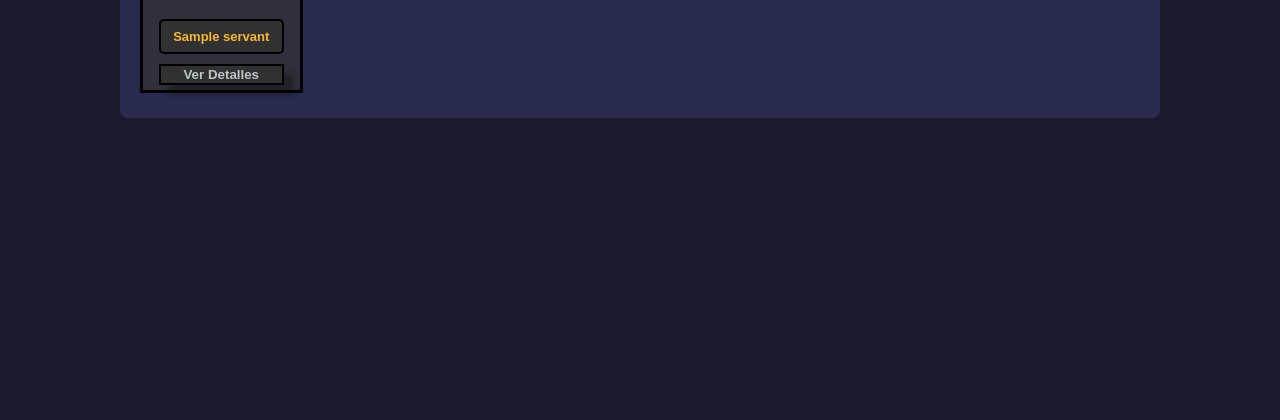
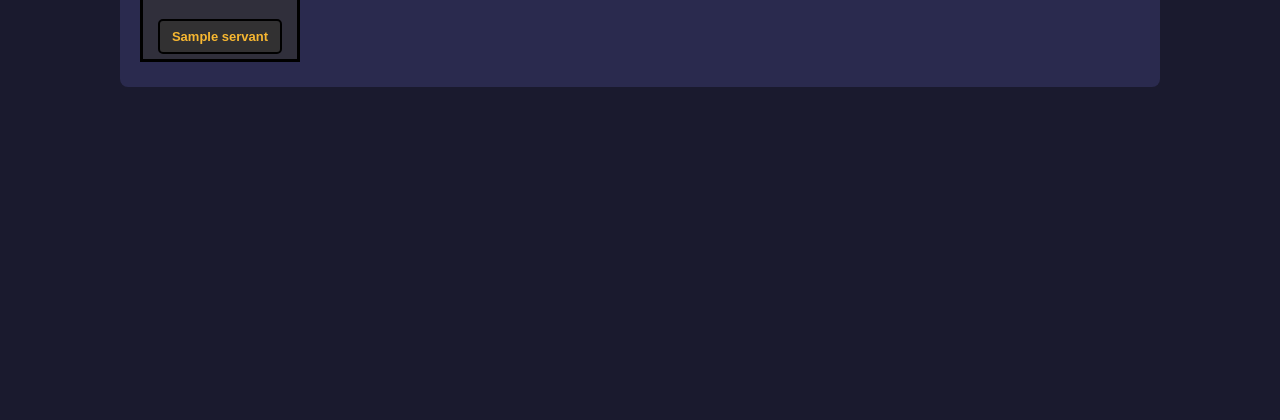
Before and after one commit to DiegoImp/Proyectos_FGO, a Flask app: template templates/main_page.html in a window 1280 px wide. Shown: the part 497-917 px from the top of the page. Run offline with Flask 3, Linux system fonts and the light colour scheme; the template is opened without the code that fills it: most values are stand-ins (such as "Sample title", 1, 10 or a date in 2020).

Commit message:
deleted the ver detalles button

```diff
--- a/static/style.css
+++ b/static/style.css
@@ -25,9 +25,20 @@ main {
 .servants_grid{
     display: grid;
     grid-template-columns: repeat(auto-fill, minmax(160px, 1fr));
-    gap: 5px; /* Aumentamos el espacio para que no se vea tan apretado */
+    gap: 8px; /* Aumentamos el espacio para que no se vea tan apretado */
 
 
+}
+.details_link {
+    text-decoration: none;
+    color: inherit; /* Hereda el color del texto normal */
+    display: inline-block;
+    align-items: center;
+    gap: 40px;
+}
+.details_link:hover.servant_card {
+    transform: scale(1.1);
+    box-shadow: 0 0 15px #f7b731;
 }
 .servant_card{
     display: flex;
@@ -37,18 +48,19 @@ main {
     margin-bottom: 5px;
     border: 3px solid black;
     background-color: #36332c88;
+    transition: background-color 0.3s ease, transform 0.3s ease;
+}
+.servant_card:hover {
+    transform: scale(1.1);
+    background-color: #635e5088; /* Un dorado más claro */
+    color: #1a1a2e;
+
+
 }
 
 .face_main {
     margin-top: 10px;
     object-fit: cover;
-
-
-
-}
-.face_main:hover {
-
-    box-shadow: 0 0 10px #f7b731;
 }
 .see_details_servant{
     display: flex;
@@ -71,40 +83,3 @@ h3 {
     width: 80%;
     box-sizing: border-box;
 }
-.details_link {
-    text-decoration: none;
-    color: inherit; /* Hereda el color del texto normal */
-    display: block;
-    width: 80%;
-
-    align-items: center;
-    gap: 15px;
-     /* Espacio entre la imagen y el nombre */
-}
-.details_link:hover.details-button {
-    transform: scale(1.1);
-    box-shadow: 0 0 15px #f7b731;
-}
-.details_button {
-    display: inline-block; /* Para que respete el padding y margin */
-    margin-top: 5px; /* Espacio arriba del botón */
-    margin-bottom: 5px;
-    width: 100%;
-
-    background-color: #36332c88;
-    color: #bec5c7;
-
-    text-decoration: none;   /* Le saca el subrayado feo al link */
-    font-weight: bold;       /* Letra en negrita */
-      /* Bordes redondeados */
-    border: 2px solid black; /*  Borde invisible para alinear */
-    box-shadow: 10px 10px 6px rgba(0, 0, 0, 0.3); /* Sombra para darle profundidad */
-    /* Hace que el cambio sea suave (0.3 segundos) */
-    transition: background-color 0.3s ease, transform 0.3s ease;
-}
-.details_button:hover {
-    background-color: #ffde8a; /* Un dorado más claro */
-    color: #1a1a2e;
-    /* Hacemos que se mueva un poquito */
-    transform: translateY(-3px);
-}
--- a/templates/main_page.html
+++ b/templates/main_page.html
@@ -14,8 +14,10 @@
     </header>
     <main>
         <h2>Servants</h2>
+
         <div class="servants_grid">
             {% for servant in servants_main_page %}
+                <a href="/servant/{{ servant.collectionNo }}" class="details_link">
                     <div class="servant_card">
                         <img
                             src="{{ servant.face }}"
@@ -23,11 +25,9 @@
                             class="face_main">
                         <div class="see_details_servant">
                             <h3>{{ servant.name }}</h3>
-                            <a href="/servant/{{ servant.collectionNo }}" class="details_link">
-                                <button id="see-servant-details-button" class="details_button">Ver Detalles</button>
-                            </a>
                         </div>
                     </div>
+                </a>
             {% endfor %}
         </div>
     </main>
```
Also changed, not shown: app.py (+0 -22 lines).
